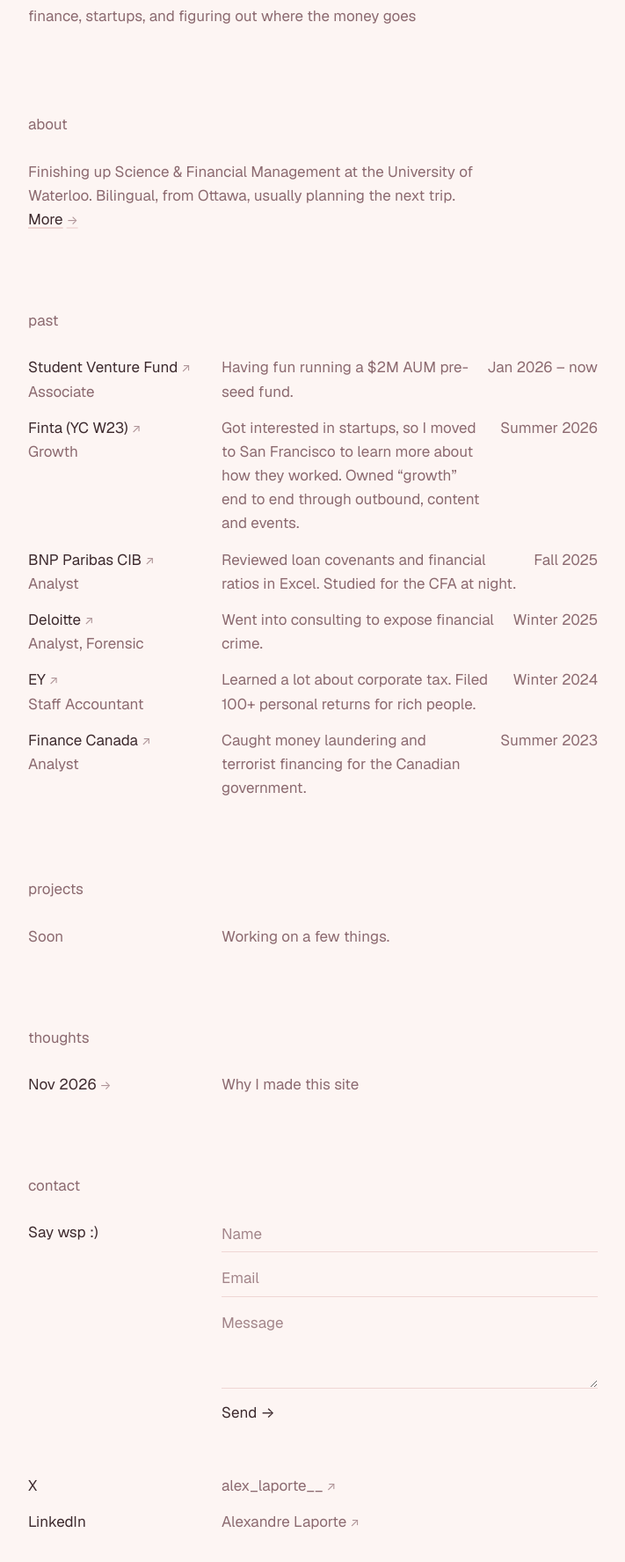
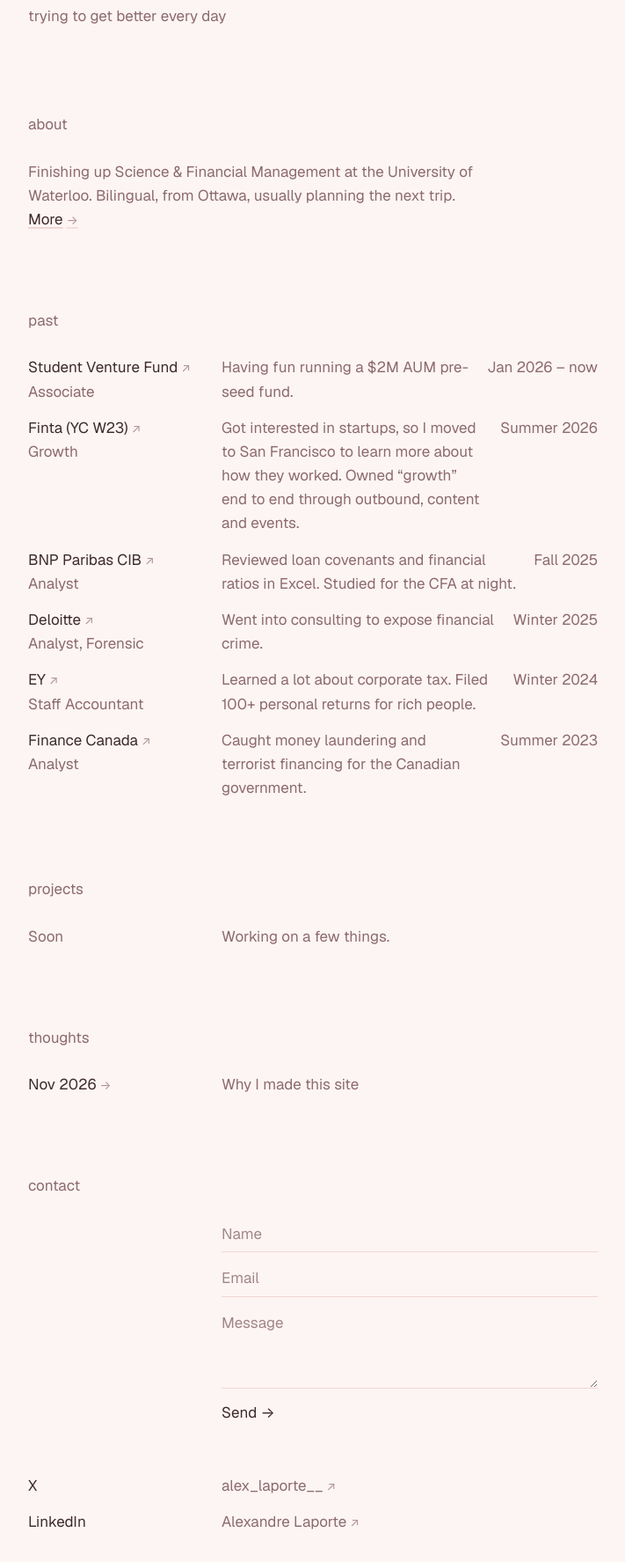
Before and after one commit to alexthedoor2004/alexthedoor2004.github.io, a plain HTML site: page index.html in a window 1280 px wide. Shown: the part 285-2060 px from the top of the page at 88% size, without its empty margins (284-995 px from the left). Drawn offline with nearby package versions, Linux system fonts and the light colour scheme.

Commit message:
New tagline, blush circle favicon, drop contact label
Co-Authored-By: Claude Opus 5.5 <noreply@anthropic.com>

```diff
--- a/index.html
+++ b/index.html
@@ -9,6 +9,7 @@
   <link rel="preconnect" href="https://fonts.gstatic.com" crossorigin>
   <link href="https://fonts.googleapis.com/css2?family=Geist:wght@400;500&family=Instrument+Serif:ital@0;1&display=swap" rel="stylesheet">
   <link rel="stylesheet" href="style.css?v=4">
+  <link rel="icon" href="favicon.svg" type="image/svg+xml">
 </head>
 <body>
   <main class="page">
@@ -17,7 +18,7 @@
         <h1 class="name">Alex Laporte</h1>
         <time class="time" id="time" title="Time in Waterloo"></time>
       </div>
-      <p class="muted rise" style="--i:1">finance, startups, and figuring out where the money goes</p>
+      <p class="muted rise" style="--i:1">trying to get better every day</p>
     </header>
 
     <!-- ABOUT -->
@@ -93,7 +94,7 @@
       <h2 class="rise" style="--i:15">contact</h2>
       <div class="rows">
         <div class="row rise" style="--i:16">
-          <span>Say wsp :)</span>
+          <span aria-hidden="true"></span>
           <!-- Messages are delivered to Alex's inbox by Web3Forms. The access key is safe to be public;
                the email address itself never appears in this page. -->
           <form class="contact" id="contact-form">
```
Also changed, not shown: about.html (+1 -0 lines), thoughts/_template.html (+1 -0 lines), thoughts/hello.html (+1 -0 lines), thoughts/index.html (+1 -0 lines), favicon.svg (added).
